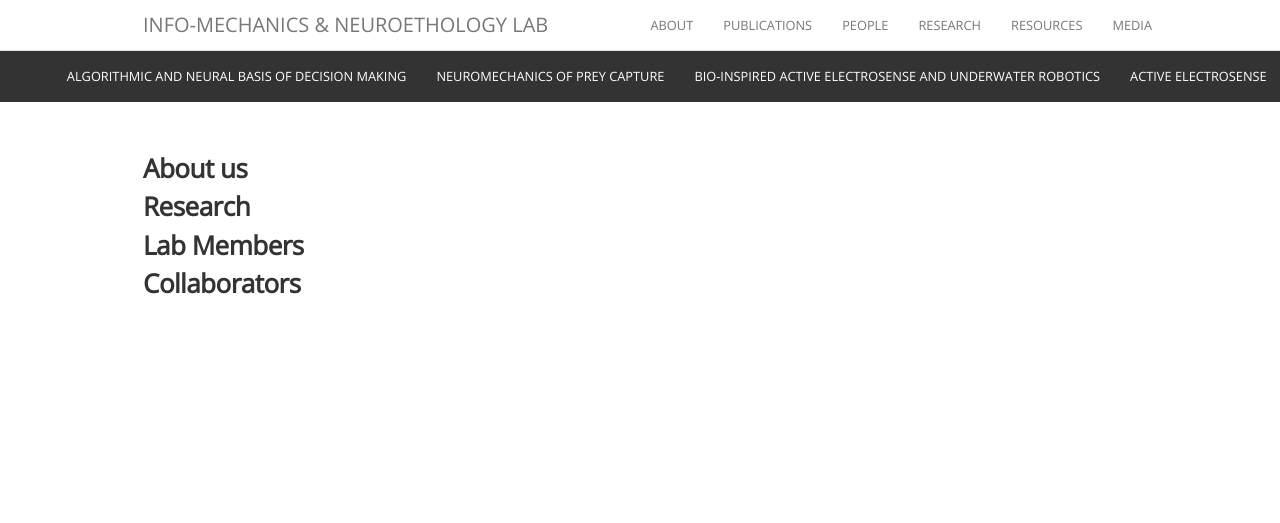
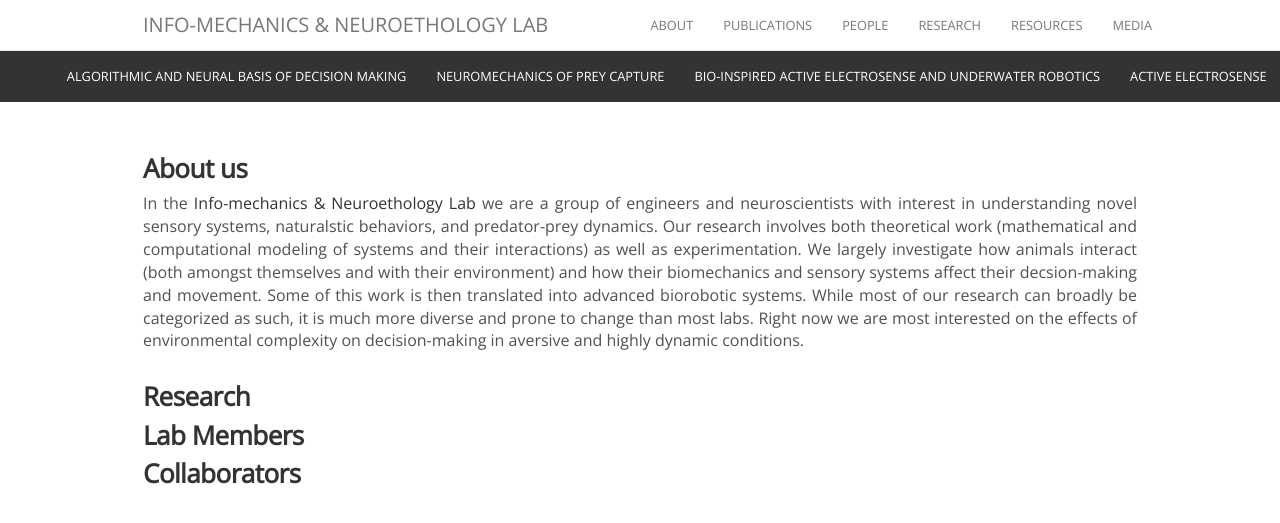
Before and after one commit to maciverlab/maciverlab.github.io, a Jekyll site: the page built from about.html, in a window 1280 px wide. Shown: the top 523 px of the page. Built offline with Jekyll 4.4.1, drawn with Linux system fonts in a browser that asks for light colours; nearby versions of some CDN libraries; comment, search, counter and statistics services are not loaded.

Commit message:
Update about.html

```diff
--- a/about.html
+++ b/about.html
@@ -30,6 +30,15 @@ permalink: /about/
 
 <div class="container" style="margin-top:100px">
        <h3>About us</h3>
+       <p width="100%" style="text-align:justify;">In the <a class="research" href="{{ site.baseurl }}">Info-mechanics &amp;
+              Neuroethology Lab</a> we are a group of engineers and neuroscientists with interest in
+              understanding novel sensory systems, naturalstic behaviors, and predator-prey dynamics. Our research
+              involves both theoretical work (mathematical and computational modeling of systems and their interactions) as well
+              as experimentation. We largely investigate how animals interact (both amongst themselves and with their environment)
+              and how their biomechanics and sensory systems affect their decsion-making and movement. Some of this work is then
+              translated into advanced biorobotic systems. While most of our research can broadly be categorized as such,
+              it is much more diverse and prone to change than most labs. Right now we are most interested on the effects of
+              environmental complexity on decision-making in aversive and highly dynamic conditions.</p>
        <h3>Research</h3>
        <h3>Lab Members</h3>
        <h3>Collaborators</h3>
```
